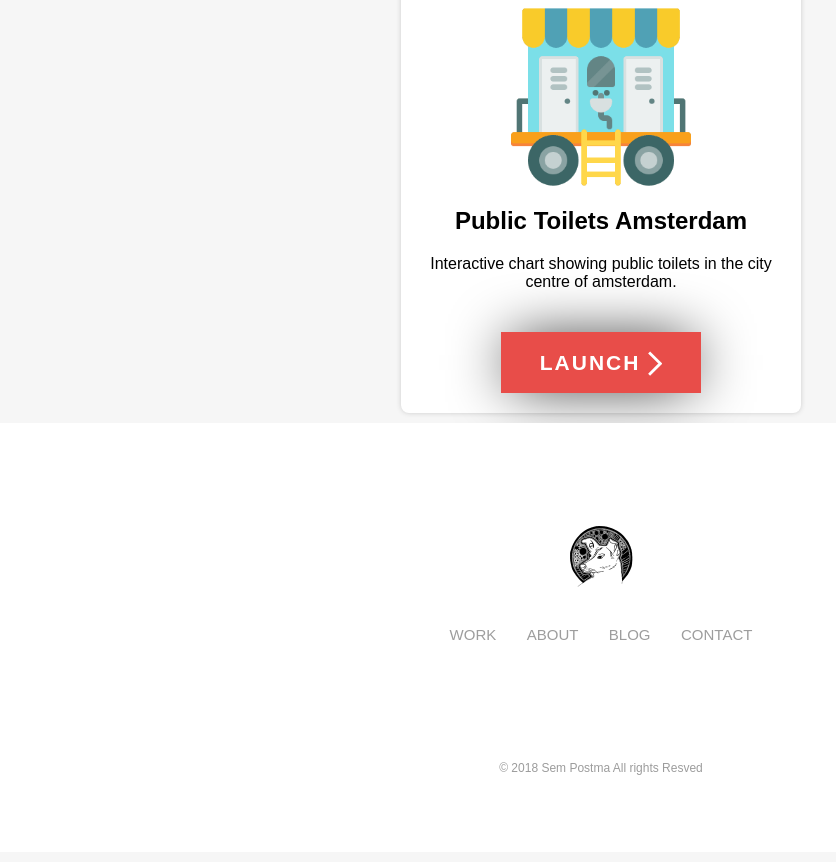
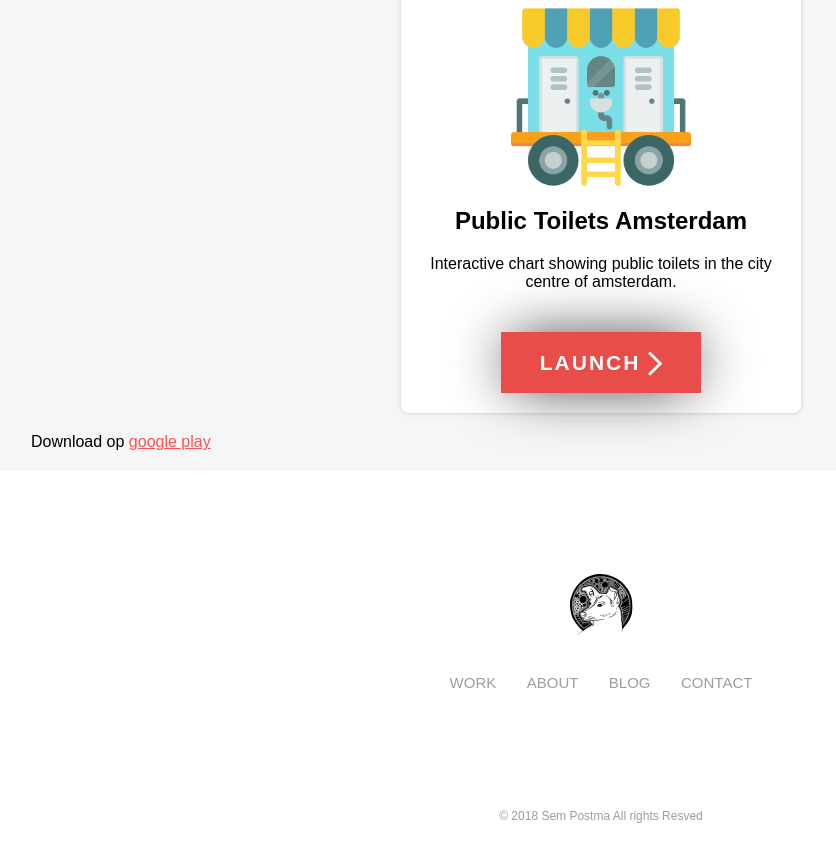
Before and after one commit to LesterGallagher/LesterGallagher.github.io, a Jekyll site: the page built from _posts/2018-08-11-public-toilets-amsterdam.markdown, in a window 1280 px wide and 900 px high, scrolled down 1036 px. Shown: the top 862 px of the window, without its empty margins (39-875 px from the left). Built offline with Jekyll 4.4.1, drawn with Linux system fonts in a browser that asks for light colours.

Commit message:
Updated Public Toilets Amsterdam

```diff
--- a/_posts/2018-08-11-public-toilets-amsterdam.markdown
+++ b/_posts/2018-08-11-public-toilets-amsterdam.markdown
@@ -12,3 +12,5 @@ portal_description: Interactive chart showing public toilets in the city centre
 Interactive chart showing public toilets in the city centre of amsterdam. The chart also shows your current location for easy navigation. This app also loads in a small offline map (only about ~4.3MB), so you don't have to worry about your internet connection when you install this app on your device.
 
 {% include app-portal.html %}
+
+Download op [google play](https://play.google.com/store/apps/details?id=com.EchoSierraStudio.Amsterdam_Public_Toilets)
```
